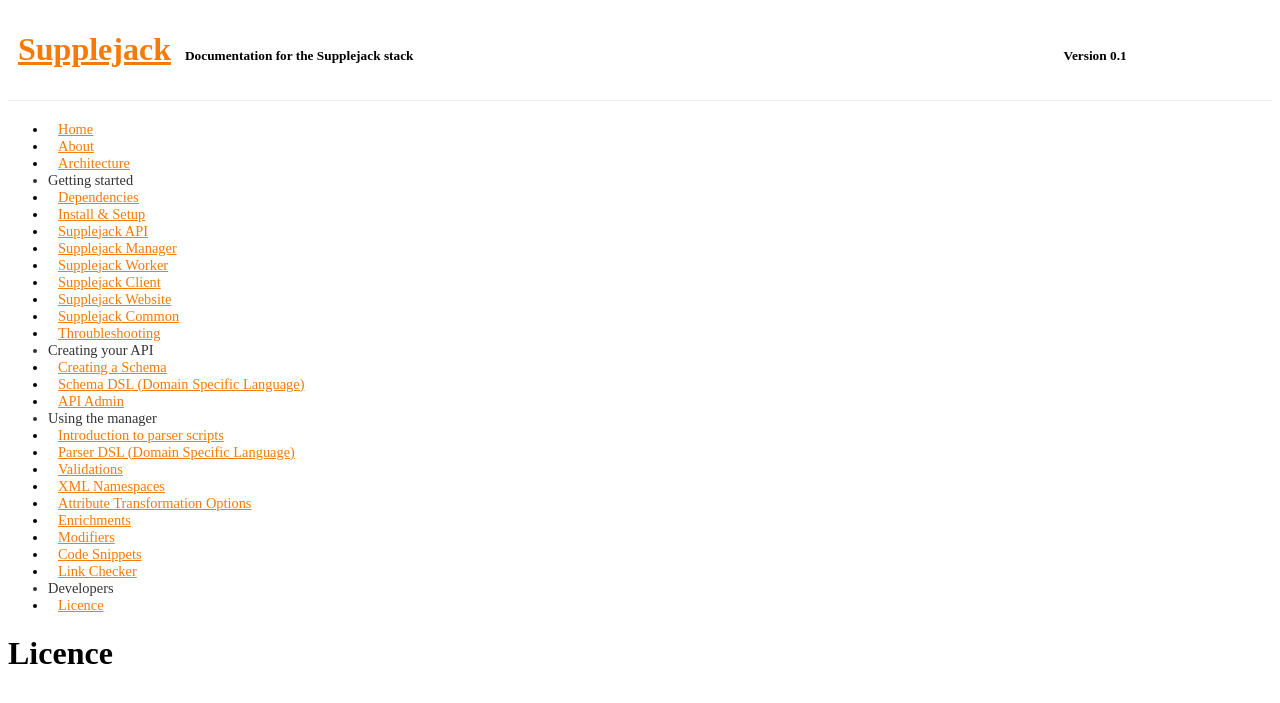
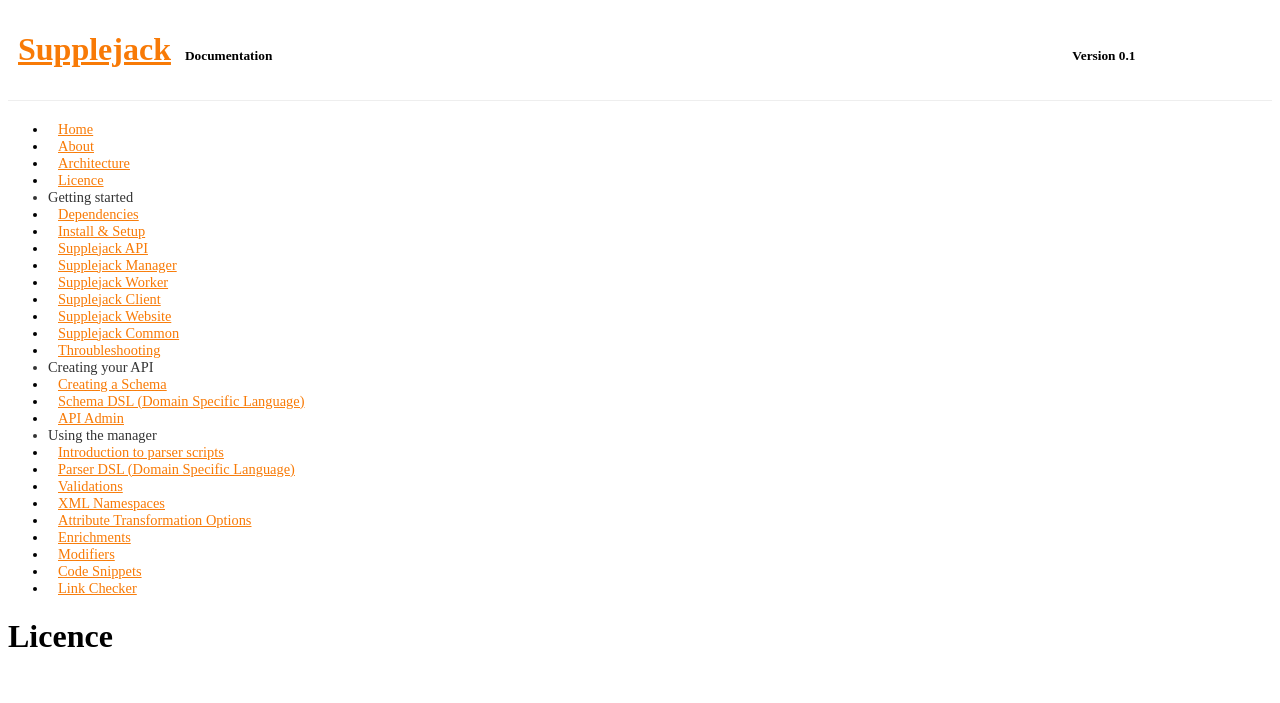
Before and after one commit to DigitalNZ/supplejack, a Jekyll site: the page built from licence.md, in a window 1280 px wide. Shown: the top 703 px of the page. Built offline with Jekyll 4.4.1, drawn with Linux system fonts in a browser that asks for light colours; Markdown is read by kramdown in place of the engine named in the settings; a style sheet for code colours, icons or effects is not loaded.

Commit message:
Update wiki as feedback from Andy

```diff
--- a/_config.yml
+++ b/_config.yml
@@ -1,6 +1,6 @@
 # Site title and subtitle. This is used in _includes/header.html
 title: 'Supplejack'
-subtitle: 'Documentation for the Supplejack stack'
+subtitle: 'Documentation'
 
 # Enable/show navigation. There are there options:
 #   0 - always hide
@@ -16,7 +16,7 @@
     ['start', 'Getting started'],
     ['api', 'Creating your API'],
     ['manager', 'Using the manager'],
-    ['dev', 'Developers']
+    ['dev']
 ]
 
 # Keep as an empty string if served up at the root. If served up at a specific
--- a/_includes/navigation.html
+++ b/_includes/navigation.html
@@ -2,6 +2,7 @@
     <li><a href="{{ site.baseurl }}/">Home</a></li>
     <li><a href="{{ site.baseurl }}/about.html">About</a></li>
     <li><a href="{{ site.baseurl }}/architecture.html">Architecture</a></li>
+    <li><a href="{{ site.baseurl }}/licence.html">Licence</a></li>
     {% for section in site.sections %}
         {% assign attr = section[0] %}
         {% assign label = section[1] %}
--- a/css/main.css
+++ b/css/main.css
@@ -79,5 +79,5 @@
 }
 
 .version {
-    margin-left: 650px;
+    margin-left: 800px;
 }
```
Also changed, not shown: licence.md.
